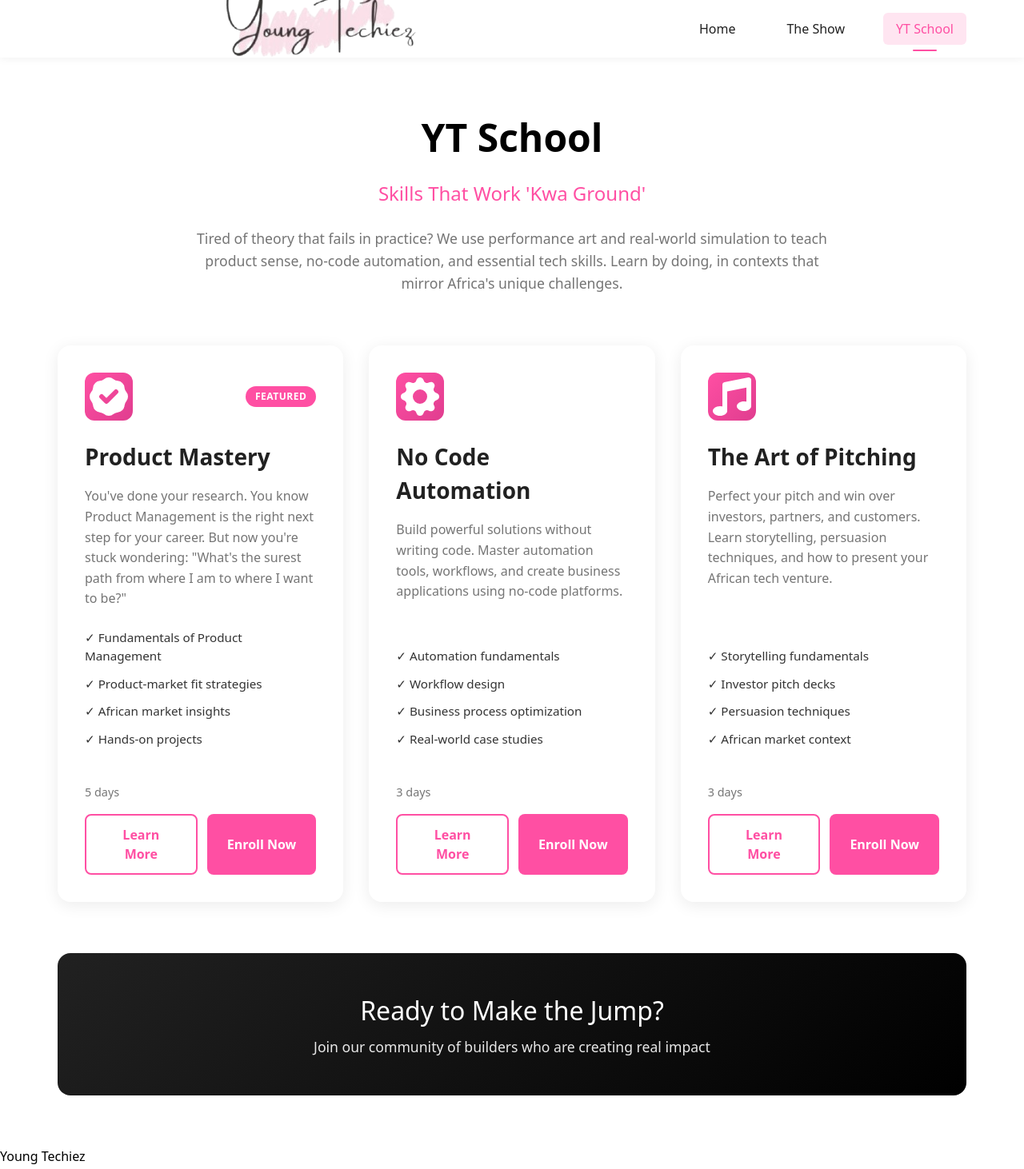
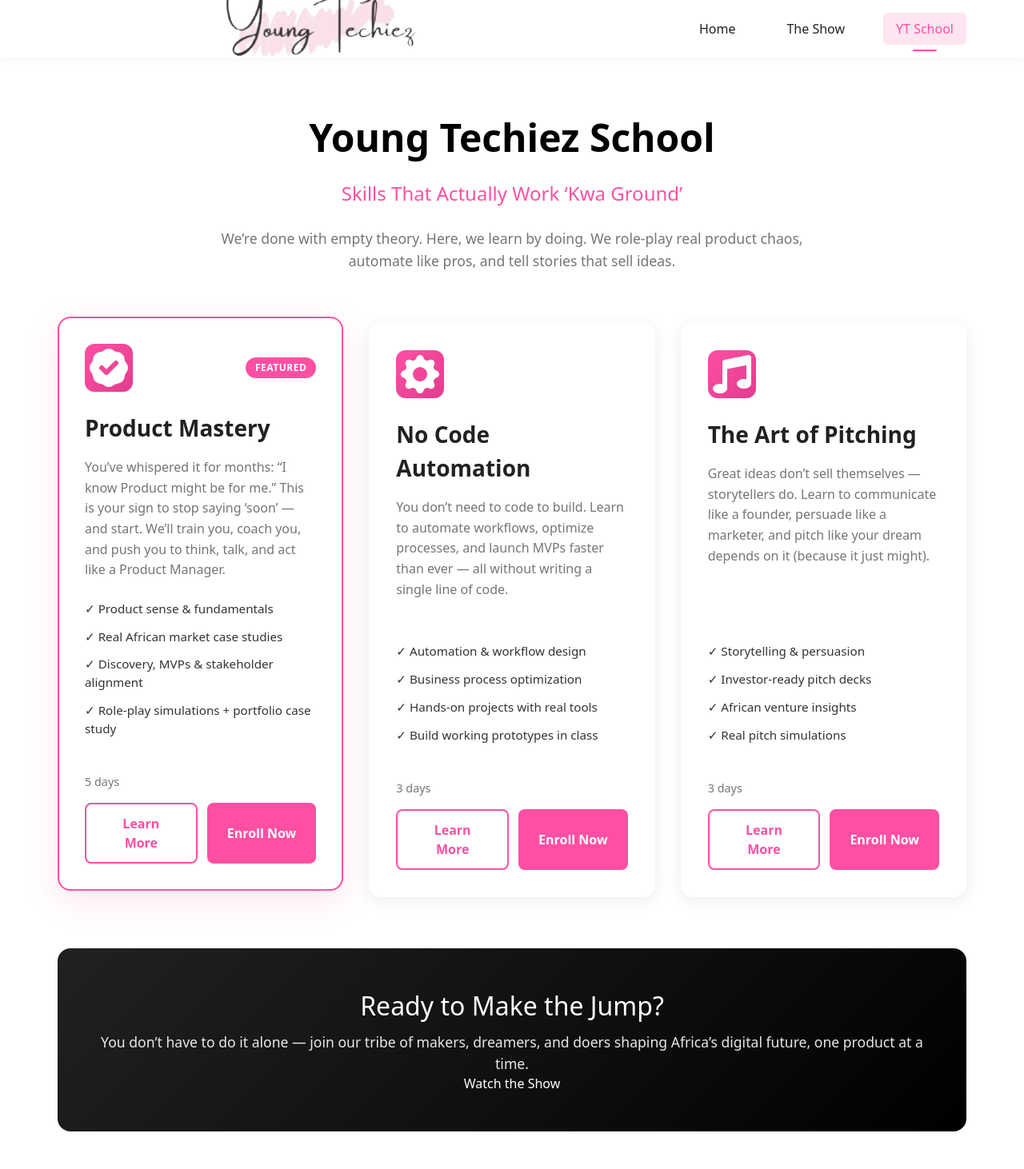
Before and after one commit to Hi-da-ya/yt, a React (Vite) app in the folder client/: page /product-mastery in a window 1280 px wide. Shown: the top 1462 px of the page at 80% size. Built offline with nearby package versions, Linux system fonts and the light colour scheme.

Commit message:
hghlight featured course

```diff
--- a/client/src/pages/ProductMastery.css
+++ b/client/src/pages/ProductMastery.css
@@ -56,6 +56,12 @@
 }
 
 .course-card:hover {
+  border-color: #FF4FA3;
+  transform: translateY(-8px);
+  box-shadow: 0 12px 40px rgba(255, 79, 163, 0.15);
+}
+
+.course-card--featured {
   border-color: #FF4FA3;
   transform: translateY(-8px);
   box-shadow: 0 12px 40px rgba(255, 79, 163, 0.15);
--- a/client/src/pages/ProductMastery.jsx
+++ b/client/src/pages/ProductMastery.jsx
@@ -7,20 +7,22 @@ const ProductMastery = () => {
   return (
     <div className="product-mastery-page">
       <div className="product-mastery-container">
+        {/* Header Section */}
         <div className="product-mastery-header">
-          <h1 className="product-mastery-title">YT School</h1>
-          <p className="product-mastery-subtitle">Skills That Work 'Kwa Ground'</p>
+          <h1 className="product-mastery-title">Young Techiez School</h1>
+          <p className="product-mastery-subtitle">Skills That Actually Work ‘Kwa Ground’</p>
           <p className="product-mastery-description">
-            Tired of theory that fails in practice? We use performance art and
-            real-world simulation to teach product sense, no-code automation, and
-            essential tech skills. Learn by doing, in contexts that mirror Africa's
-            unique challenges.
+            We’re done with empty theory.
+            Here, we learn by doing. We role-play real product chaos, automate like pros,
+            and tell stories that sell ideas.
           </p>
         </div>
 
+        {/* Courses Grid */}
         <div className="courses-grid">
+
           {/* Product Mastery Course */}
-          <div className="course-card">
+          <div className="course-card course-card--featured">
             <div className="course-header">
               <div className="course-icon">
                 <svg className="w-12 h-12" fill="currentColor" viewBox="0 0 20 20">
@@ -29,23 +31,31 @@ const ProductMastery = () => {
               </div>
               <div className="course-badge">Featured</div>
             </div>
+
             <h3 className="course-title">Product Mastery</h3>
             <p className="course-description">
-            You've done your research. You know Product Management is the right
-            next step for your career. But now you're stuck wondering: "What's the
-            surest path from where I am to where I want to be?"
+              You’ve whispered it for months: “I know Product might be for me.”
+              This is your sign to stop saying ‘soon’ — and start.
+              We’ll train you, coach you, and push you to think, talk, and act like a Product Manager.
             </p>
+
             <ul className="course-features">
-              <li>✓ Fundamentals of Product Management</li>
-              <li>✓ Product-market fit strategies</li>
-              <li>✓ African market insights</li>
-              <li>✓ Hands-on projects</li>
+              <li>✓ Product sense & fundamentals</li>
+              <li>✓ Real African market case studies</li>
+              <li>✓ Discovery, MVPs & stakeholder alignment</li>
+              <li>✓ Role-play simulations + portfolio case study</li>
             </ul>
+
             <div className="course-footer">
               <span className="course-duration">5 days</span>
               <div className="course-actions">
-                <button className="course-btn-learn" onClick={() => navigate('/course/product-mastery')}>Learn More</button>
-                <button className="course-btn">Enroll Now</button>
+                <button
+                  className="course-btn-learn"
+                  onClick={() => navigate('/course/product-mastery')}
+                >
+                  Learn More
+                </button>
+                <button className="course-btn bg-gradient-to-br from-[#FF4FA3] to-[#212121]">Enroll Now</button>
               </div>
             </div>
           </div>
@@ -61,20 +71,26 @@ const ProductMastery = () => {
             </div>
             <h3 className="course-title">No Code Automation</h3>
             <p className="course-description">
-              Build powerful solutions without writing code. Master automation tools,
-              workflows, and create business applications using no-code platforms.
+              You don’t need to code to build.
+              Learn to automate workflows, optimize processes, and launch MVPs faster than ever —
+              all without writing a single line of code.
             </p>
             <ul className="course-features">
-              <li>✓ Automation fundamentals</li>
-              <li>✓ Workflow design</li>
+              <li>✓ Automation & workflow design</li>
               <li>✓ Business process optimization</li>
-              <li>✓ Real-world case studies</li>
+              <li>✓ Hands-on projects with real tools</li>
+              <li>✓ Build working prototypes in class</li>
             </ul>
             <div className="course-footer">
               <span className="course-duration">3 days</span>
               <div className="course-actions">
-                <button className="course-btn-learn" onClick={() => navigate('/course/no-code-automation')}>Learn More</button>
-                <button className="course-btn">Enroll Now</button>
+                <button
+                  className="course-btn-learn"
+                  onClick={() => navigate('/course/no-code-automation')}
+                >
+                  Learn More
+                </button>
+                <button className="course-btn bg-gradient-to-br from-[#FF4FA3] to-[#212121]">Enroll Now</button>
               </div>
             </div>
           </div>
@@ -90,28 +106,44 @@ const ProductMastery = () => {
             </div>
             <h3 className="course-title">The Art of Pitching</h3>
             <p className="course-description">
-              Perfect your pitch and win over investors, partners, and customers. Learn storytelling,
-              persuasion techniques, and how to present your African tech venture.
+              Great ideas don’t sell themselves — storytellers do.
+              Learn to communicate like a founder, persuade like a marketer, and
+              pitch like your dream depends on it (because it just might).
             </p>
             <ul className="course-features">
-              <li>✓ Storytelling fundamentals</li>
-              <li>✓ Investor pitch decks</li>
-              <li>✓ Persuasion techniques</li>
-              <li>✓ African market context</li>
+              <li>✓ Storytelling & persuasion</li>
+              <li>✓ Investor-ready pitch decks</li>
+              <li>✓ African venture insights</li>
+              <li>✓ Real pitch simulations</li>
             </ul>
             <div className="course-footer">
               <span className="course-duration">3 days</span>
               <div className="course-actions">
-                <button className="course-btn-learn" onClick={() => navigate('/course/art-of-pitching')}>Learn More</button>
-                <button className="course-btn">Enroll Now</button>
+                <button
+                  className="course-btn-learn"
+                  onClick={() => navigate('/course/art-of-pitching')}
+                >
+                  Learn More
+                </button>
+                <button className="course-btn bg-gradient-to-br from-[#FF4FA3] to-[#212121]">Enroll Now</button>
               </div>
             </div>
           </div>
         </div>
 
-        <div className="cta-section">
+        {/* Final CTA */}
+        <div className="cta-section bg-gradient-to-br from-[#FF4FA3] to-[#212121]">
           <h3>Ready to Make the Jump?</h3>
-          <p>Join our community of builders who are creating real impact</p>
+          <p>
+            You don’t have to do it alone — join our tribe of makers, dreamers, and doers
+            shaping Africa’s digital future, one product at a time.
+          </p>
+          <button
+            className="cta-btn"
+            onClick={() => window.open('https://www.youtube.com/@Young_Techiez', '_blank')}
+          >
+            Watch the Show
+          </button>
         </div>
       </div>
     </div>
```
